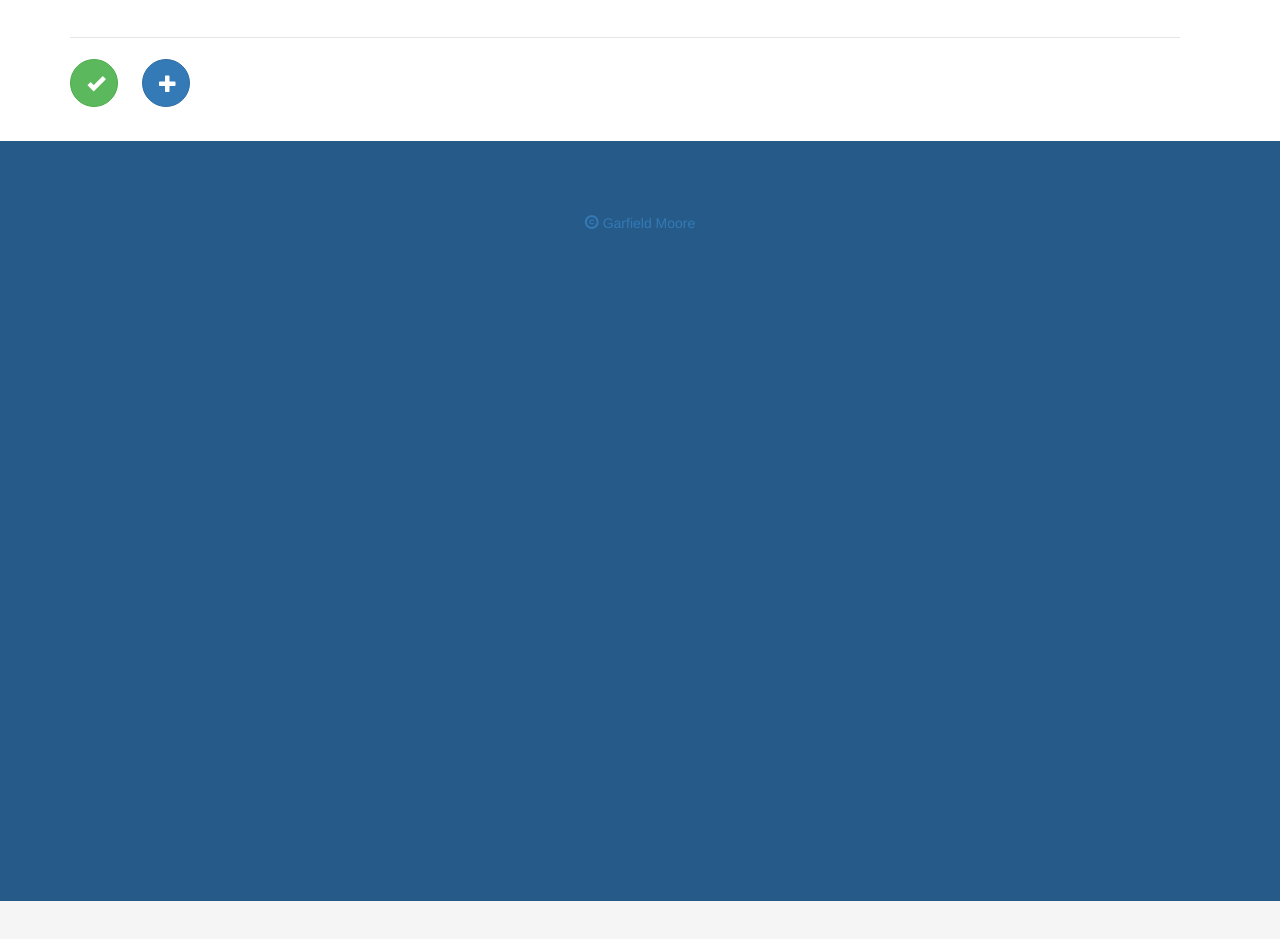
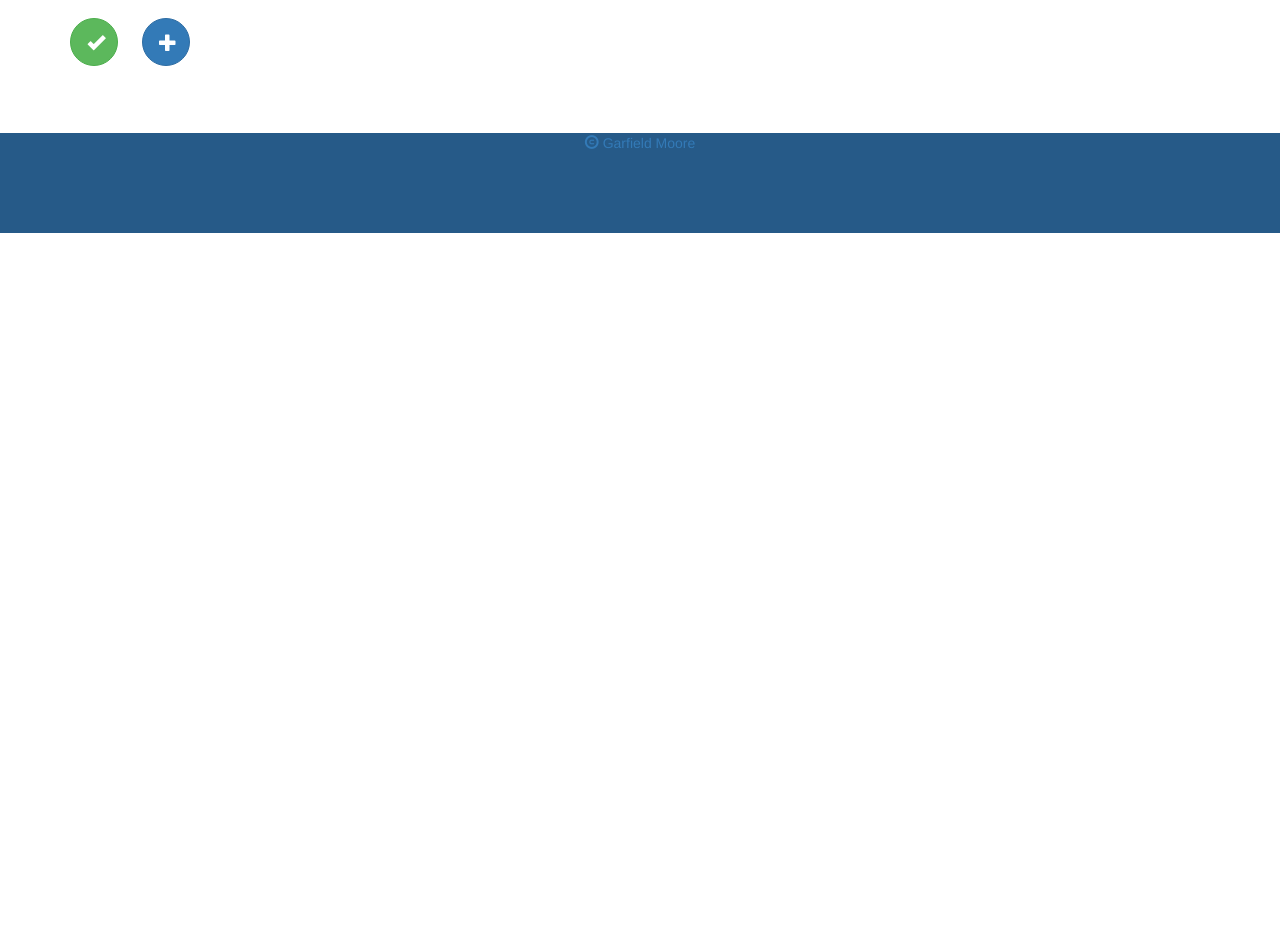
Before and after one commit to garfieldmoore/mychesscalculator, a website: page index.html at #!/calculator in a window 1280 px wide. Shown: the part 567-1506 px from the top of the page. After the commit the page ends 800 px from the top, so only its background shows below. Drawn offline with nearby package versions, Linux system fonts and the light colour scheme; some packages are replaced by stand-ins of ours; a web font is replaced by a local one.

Commit message:
enlarged footer and fixed menu padding

```diff
--- a/css/sitestyle.css
+++ b/css/sitestyle.css
@@ -5,14 +5,20 @@
     margin:0;
 }
 
-#footerPanel {
-    background-color: #265a88;
-    border-color: #265a88;
-    padding:0;
-    margin:0;
-    height:100vh;
+.navbar-fixed-bottom {
+  /*position: absolute;
+  bottom: 0;
+  width: 100%;
+  margin:0px;
+  padding:0px;
+  /* Set the fixed height of the footer here */
+  height: 100px;
+  background-color: #265a88;
 }
 
+.navbar-right{
+  margin-right:20px;
+}
 
 /*header.image-bg-fluid-height h2 {
     padding: 50px 0 50px 0;
@@ -32,20 +38,8 @@ html {
 }
 body {
   /* Margin bottom by footer height */
-  margin-bottom: 40px;
+  margin-bottom: 0px;
 }
-
-#footer {
-  position: absolute;
-  bottom: 0;
-  width: 100%;
-  /* Set the fixed height of the footer here */
-  height: 40px;
-  background-color: #f5f5f5;
-}
-
-
-
 
 /* Styles go here */
 
--- a/index.html
+++ b/index.html
@@ -1,5 +1,6 @@
 <!DOCTYPE html>
 <html lang="en" class="ng-app" ng-app="ratingsApp">
+
 <head>
   <meta charset="utf-8">
   <meta http-equiv="X-UA-Compatible" content="IE=edge">
@@ -39,6 +40,7 @@
   <link rel="stylesheet" href="https://fonts.googleapis.com/css?family=Baloo|Lato">
   <link rel="stylesheet" href="https://cdnjs.cloudflare.com/ajax/libs/font-awesome/4.7.0/css/font-awesome.min.css">
 
+  <!-- <link rel="stylesheet" href="css/cerulean-bootstrap-theme.css" /> -->
   <link rel="stylesheet" href="css/sitestyle.css" />
   <!-- <link rel="stylesheet" href="css/contact-feedback-form.css"> -->
 
@@ -108,31 +110,23 @@
 
   </div>
   <!-- navbar -->
-    <br/>
 
   <ng-view>
 
   </ng-view>
 
-    </br>
   <!-- <div
       class="fb-like"
       data-share="true"
       data-width="450"
       data-show-faces="true">
     </div> -->
-<div id='footerPanel' class ='container hidden-xs col-md-12 col-sm-12'>
-</div>
 
   <div id="footer">
-        <div class="container">
-            <div class="col-xs-12 navbar-inverse navbar-fixed-bottom">
-                <div class="row" id="bottomNav">
-                    <div class="container">
+      <div class="navbar-inverse navbar-fixed-bottom">
+        <div class="row">
             <div class="col-lg-12 text-center">
               <div><a href="https://uk.linkedin.com/in/garfieldmoore"><i class="glyphicon glyphicon-copyright-mark"></i> Garfield Moore</a></div>
-                        </div>
-                    </div>
             </div>
         </div>
       </div>
--- a/templates/ChessCalculator.html
+++ b/templates/ChessCalculator.html
@@ -1,8 +1,8 @@
-<!-- Container -->
 <div class='container'>
   <form name="calc" id="calcForm" action="" method="POST">
 
     <fieldset>
+      <div class='row'>
         <div class="form-group">
           <label for='chessFederationSelector'>Grading system</label>
 
@@ -15,6 +15,7 @@
             </ul>
           </div>
         </div>
+      </div>
 
       <div class='form-group form-inline'>
         <label for='currentgrade'>My grade</label>
@@ -25,9 +26,9 @@
 
       </div>
     </fieldset>
-  </hr>
 
-  <div class="form-group">
+    <div class='row'>
+
       <section id="stats" class="col-md-4">
 
         <uib-accordion close-others="oneAtATime">
@@ -42,7 +43,7 @@
                 <th>Result</th>
               </tr>
 
-              <tr  ng-repeat="stat in scoreCard.playerStats" >
+              <tr ng-repeat="stat in scoreCard.playerStats">
                 <td>{{stat.name}}</td>
                 <td>{{stat.value}}</td>
               </tr>
@@ -82,14 +83,11 @@
         </uib-accordion>
       </section>
     </div>
+
     <div class="row col-md-12">
       <div id='messages'>
 
       </div>
-
-      <fieldset>
-        <legend></legend>
-      </fieldset>
 
       <div class='form-group'>
         <button class="btn btn-default btn-lg glyphicon glyphicon-ok btn-round btn-success" type="button" id="Calculate" ng-click="calculate()"></button>
```
Lines whose indentation alone changed are shown as unchanged.
